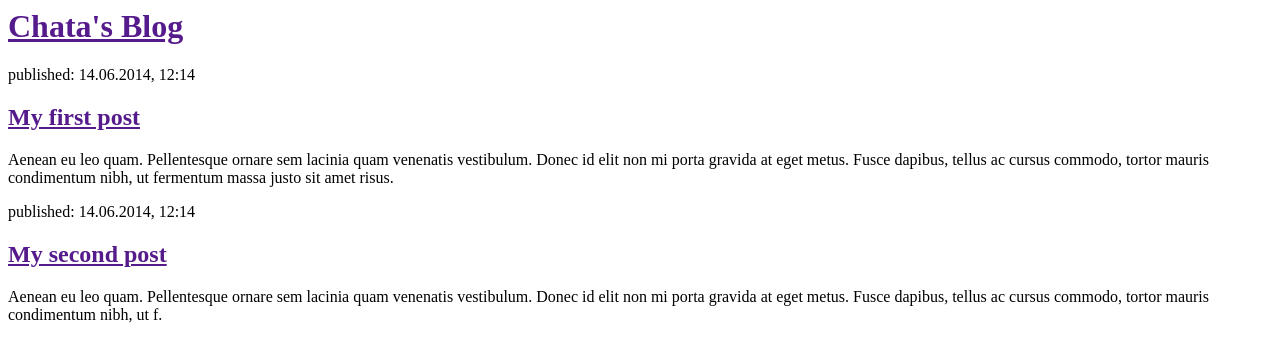
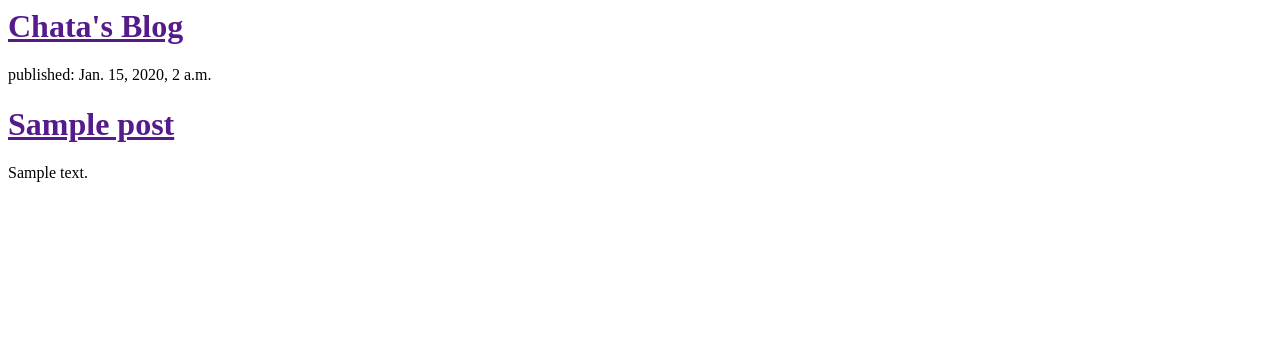
Before and after one commit to chatasweetie/djangogirlsproject, a Django app: template blog/templates/blog/post_list.html in a window 1280 px wide. Shown: the top 362 px of the page. Run offline with Django 3.2, Linux system fonts and the light colour scheme; the template is opened without the code that fills it: values that come from a table or form of the project are taken from there, others are empty; tables that the repository leaves empty hold one stand-in row (values such as "Sample post").

Commit message:
modified templates to display posts from database

```diff
--- a/blog/templates/blog/post_list.html
+++ b/blog/templates/blog/post_list.html
@@ -7,16 +7,12 @@
             <h1><a href="">Chata's Blog</a></h1>
         </div>
 
-        <div>
-            <p>published: 14.06.2014, 12:14</p>
-            <h2><a href="">My first post</a></h2>
-            <p>Aenean eu leo quam. Pellentesque ornare sem lacinia quam venenatis vestibulum. Donec id elit non mi porta gravida at eget metus. Fusce dapibus, tellus ac cursus commodo, tortor mauris condimentum nibh, ut fermentum massa justo sit amet risus.</p>
-        </div>
-
-        <div>
-            <p>published: 14.06.2014, 12:14</p>
-            <h2><a href="">My second post</a></h2>
-            <p>Aenean eu leo quam. Pellentesque ornare sem lacinia quam venenatis vestibulum. Donec id elit non mi porta gravida at eget metus. Fusce dapibus, tellus ac cursus commodo, tortor mauris condimentum nibh, ut f.</p>
-        </div>
+        {% for post in posts %}
+    		<div>
+        		<p>published: {{ post.published_date }}</p>
+        		<h1><a href="">{{ post.title }}</a></h1>
+        		<p>{{ post.text|linebreaks }}</p>
+    		</div>
+{% endfor %}
     </body>
 </html>
--- a/blog/views.py
+++ b/blog/views.py
@@ -1,7 +1,10 @@
 from django.shortcuts import render
+from .models import Post
+from django.utils import timezone
 
 
 def post_list(request):
     """takes request and returns render for blog/post_list.html"""
+    posts = Post.objects.filter(published_date__lte=timezone.now()).order_by('published_date')
 
-    return render(request, 'blog/post_list.html', {})
+    return render(request, 'blog/post_list.html', {'posts':posts})
```
